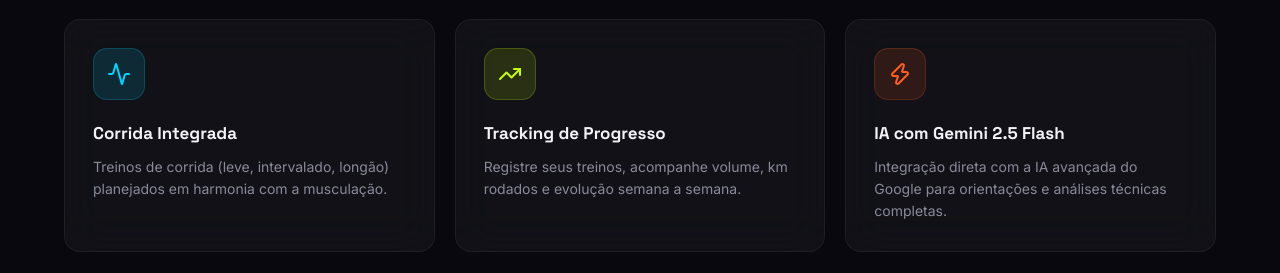
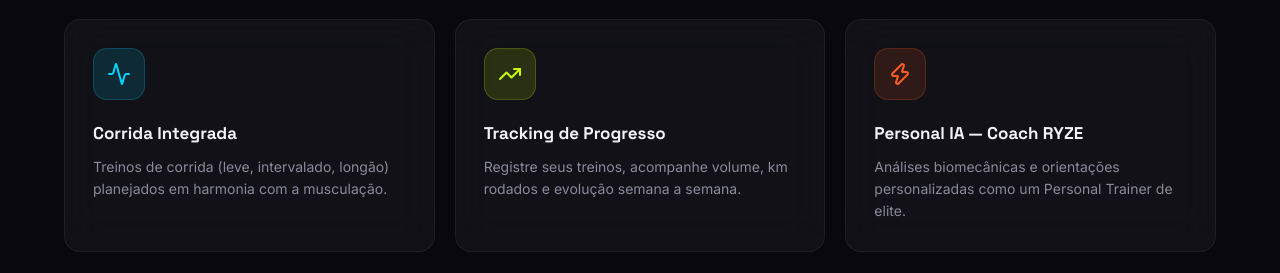
Before and after one commit to ferramentastechapps/ryze, a React (Vite) app: page / in a window 1280 px wide. Shown: the part 1320-1593 px from the top of the page. Built offline with nearby package versions, Linux system fonts and the light colour scheme; no server answers.

Commit message:
style: replace Gemini AI brand names with Coach RYZE and Personal RYZE

```diff
--- a/src/pages/Anamnese.tsx
+++ b/src/pages/Anamnese.tsx
@@ -821,8 +821,8 @@
     { text: 'Analisando seu perfil...', delay: 0 },
     { text: 'Calculando periodização com motor de regras...', delay: 600 },
     { text: 'Balanceando musculação e corrida...', delay: 1200 },
-    { text: 'Gemini 2.5 Flash personalizando seu plano...', delay: 1800 },
-    { text: 'Coach de IA elaborando suas recomendações...', delay: 2400 },
+    { text: 'Coach RYZE personalizando seu plano...', delay: 1800 },
+    { text: 'IA Híbrida de Elite elaborando suas recomendações...', delay: 2400 },
   ];
 
   return (
@@ -849,7 +849,7 @@
         </div>
         <div style={{ display: 'flex', alignItems: 'center', justifyContent: 'center', gap: 8, color: 'var(--text-secondary)' }}>
           <Sparkles size={14} style={{ color: 'var(--accent-lime)' }} />
-          <span>Gemini 2.5 Flash analisando seu perfil</span>
+          <span>Coach RYZE analisando seu perfil</span>
         </div>
       </div>
 
@@ -995,10 +995,10 @@
                 </div>
                 <div>
                   <div style={{ fontFamily: 'var(--font-ui)', fontWeight: 800, fontSize: 14, color: 'var(--text-primary)' }}>
-                    Seu Coach — Gemini 2.5 Flash
+                    Seu Personal Híbrido — Coach RYZE
                   </div>
                   <div style={{ fontSize: 11, color: 'var(--accent-purple)', fontFamily: 'var(--font-ui)', fontWeight: 600 }}>
-                    via OpenRouter
+                    Inteligência de Elite
                   </div>
                 </div>
               </div>
--- a/src/pages/Dashboard.tsx
+++ b/src/pages/Dashboard.tsx
@@ -264,7 +264,7 @@
                   textTransform: 'uppercase',
                   marginBottom: 6,
                 }}>
-                  GEMINI — DICA DE HOJE
+                  COACH RYZE — DICA DE HOJE
                 </div>
                 <p style={{ fontSize: 13, color: 'var(--text-secondary)', lineHeight: 1.6, margin: 0 }}>
                   {todayAiTip}
--- a/src/pages/Landing.tsx
+++ b/src/pages/Landing.tsx
@@ -453,8 +453,8 @@
   },
   {
     icon: Zap,
-    title: 'IA com Gemini 2.5 Flash',
-    description: 'Integração direta com a IA avançada do Google para orientações e análises técnicas completas.',
+    title: 'Personal IA — Coach RYZE',
+    description: 'Análises biomecânicas e orientações personalizadas como um Personal Trainer de elite.',
     color: '#FF5F1F',
   },
 ];
```
